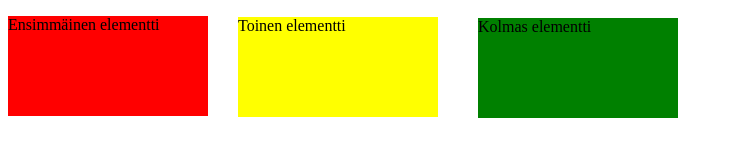
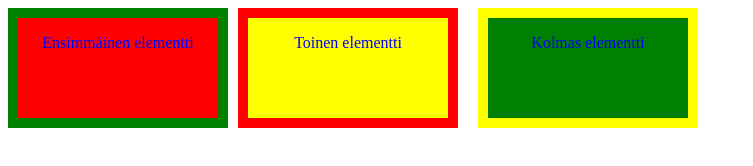
Before and after one commit to tapsamies/Lapio-website, a plain HTML site: page position.html in a window 1280 px wide. Shown: the whole page, without its empty margins (0-753 px from the left). Drawn offline with Linux system fonts and the light colour scheme.

Commit message:
Osa 3. Kymmenes tehtävä

```diff
--- a/styles.css
+++ b/styles.css
@@ -1,23 +1,38 @@
 .first-box-container{
   width: 200px;
+  color: blue;
   height: 100px;
+  border-width: 10px;
+  text-align: center;
+  border-color:green;
+  border-style: solid;
   background-color: red;
 
 }
 .second-box-container{
   width: 200px;
+  color: blue;
   height: 100px;
+  text-align:center;
   background-color: yellow;
+  border-width: 10px;
+  border-color: red;
+  border-style: solid;
   left: 230px;
-  bottom: 115px;
+  bottom: 120px;
   position: relative;
 
 }
 .third-box-container{
   width: 200px;
   height: 100px;
+  text-align: center;
+  border-width: 10px;
+  border-color: yellow;
+  border-style: solid;
+  color: blue;
   background-color: green;
   position: relative;
-  bottom: 230px;
+  bottom: 240px;
   left: 470px;
 }
```
